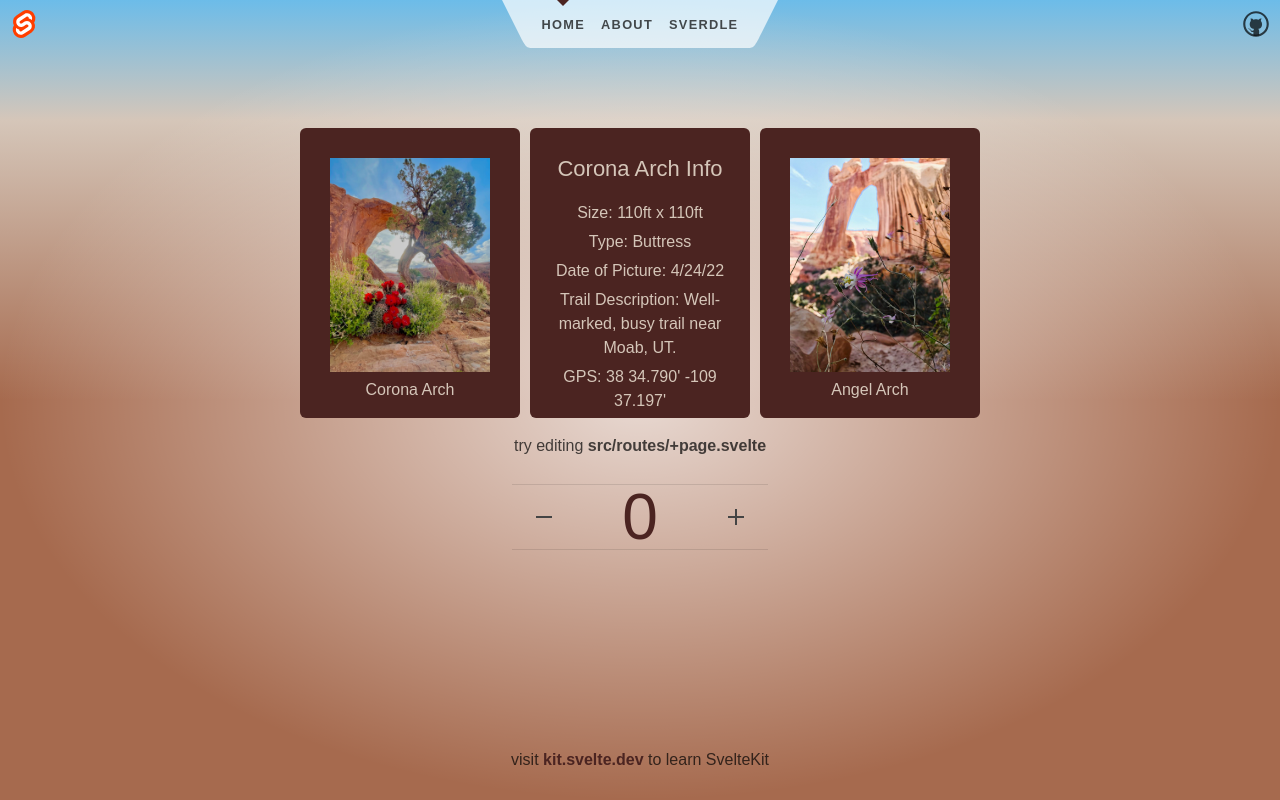
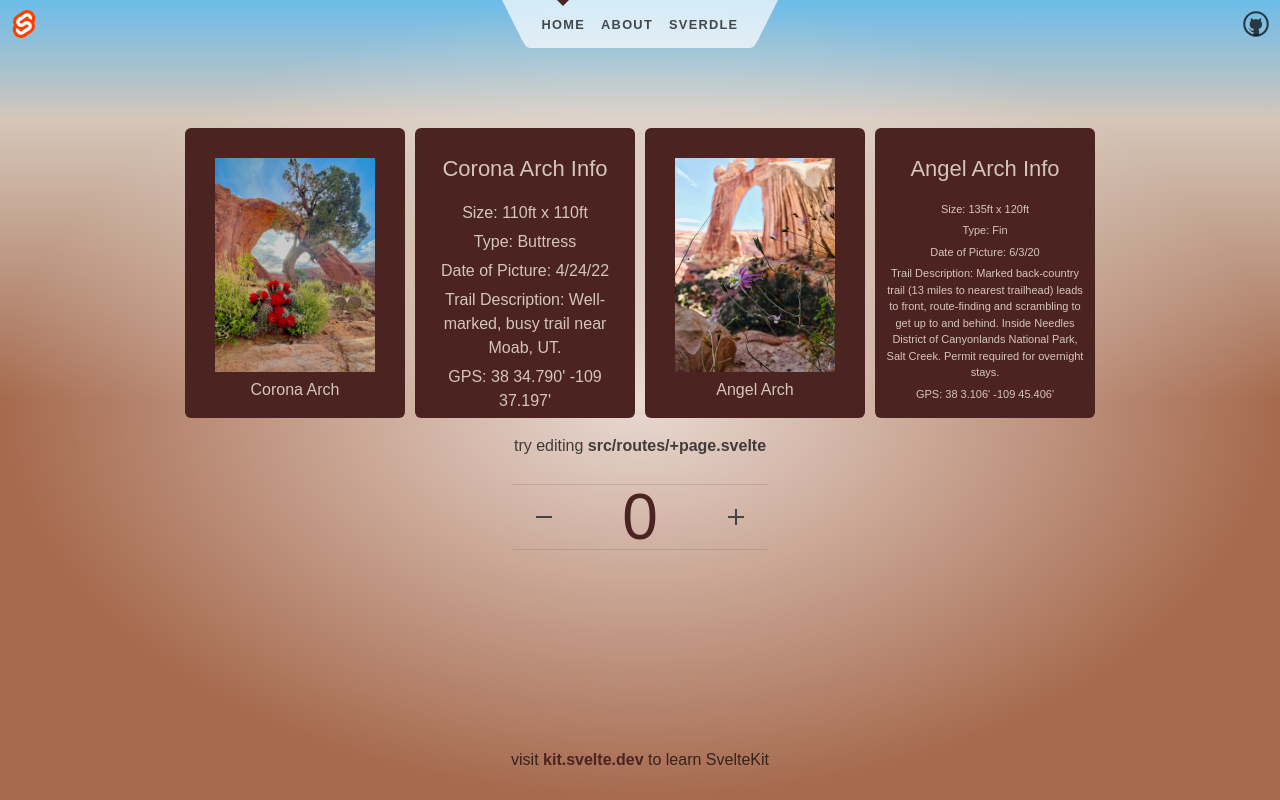
Before and after one commit to Sheilabob/bobbiesarches, a SvelteKit app: page / in a window 1280 px wide. Built offline with nearby package versions, Linux system fonts and the light colour scheme.

Commit message:
added info to angel arch card

```diff
--- a/src/routes/PictureCard.svelte
+++ b/src/routes/PictureCard.svelte
@@ -26,6 +26,19 @@
     </picture>
     <div class="piclabel">Angel Arch</div>
   </div>
+  <div class="card angelarch">
+    <h2>Angel Arch Info</h2>
+    <p>Size: 135ft x 120ft</p>
+    <p>Type: Fin</p>
+    <p>Date of Picture: 6/3/20</p>
+    <p>
+      Trail Description: Marked back-country trail (13 miles to nearest
+      trailhead) leads to front, route-finding and scrambling to get up to and
+      behind. Inside Needles District of Canyonlands National Park, Salt Creek.
+      Permit required for overnight stays.
+    </p>
+    <p>GPS: 38 3.106' -109 45.406'</p>
+  </div>
 </div>
 
 <style>
@@ -36,6 +49,10 @@
   .coronaarch {
     display: inline-block;
     position: relative;
+  }
+
+  .angelarch {
+    font-size: 11px;
   }
 
   .coronaarch img {
```
